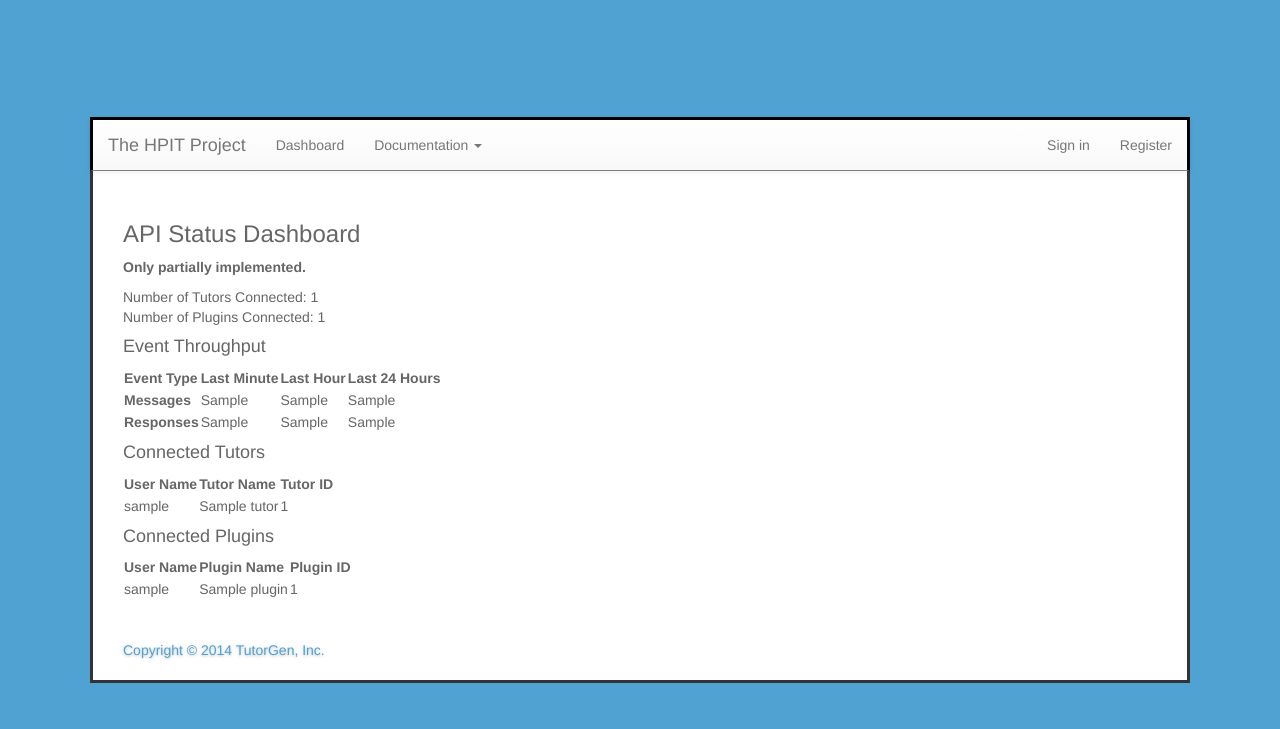
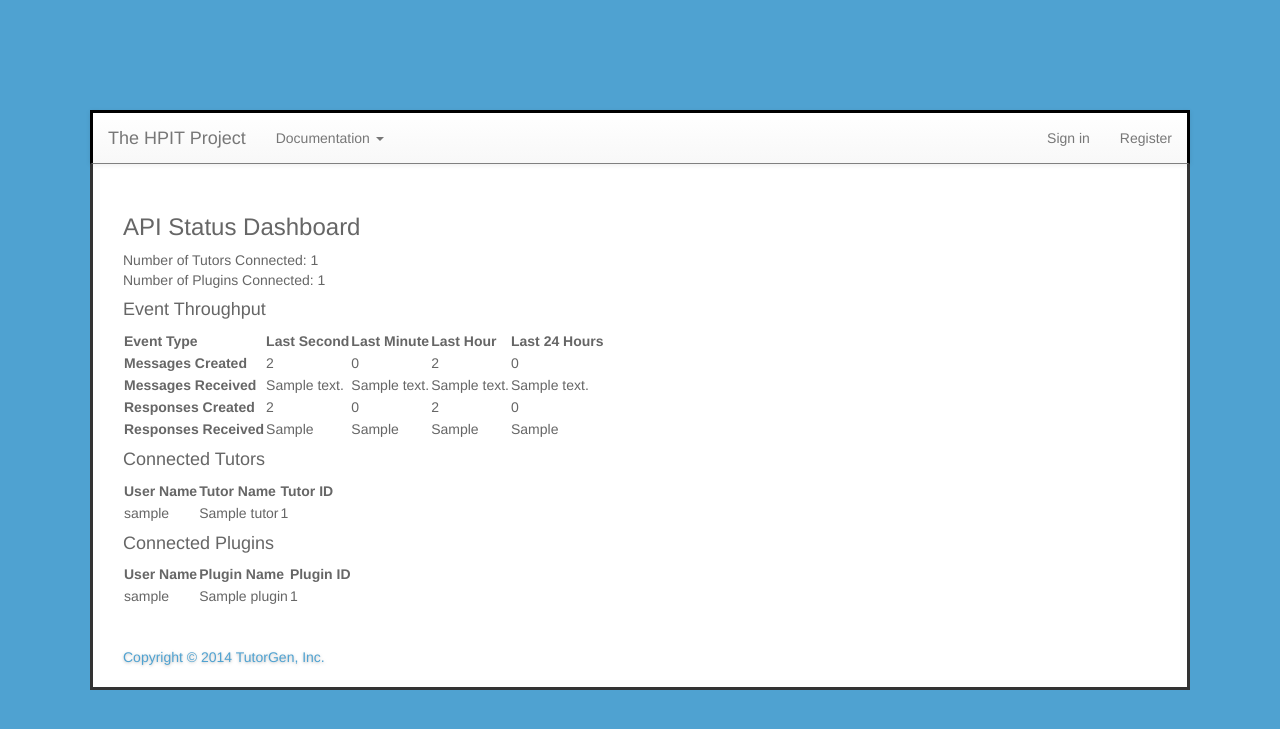
Before and after one commit to tutorgen/hpit_services, a Flask app: template hpit/server/templates/index.html in a window 1280 px wide. Shown: the top 729 px of the page. Run offline with Flask 3, Linux system fonts and the light colour scheme; tables that the repository leaves empty hold one stand-in row (values such as "Sample post"); the template is opened without the code that fills it: values that come from a table or form of the project are taken from there, most other values are stand-ins (such as "Sample title", 1, 10 or a date in 2020); parts of the project's set-up code (start-up, migrations or seed data) failed here and were passed over.

Commit message:
Updated dashboard metrics.

```diff
--- /dev/null
+++ b/hpit/server/templates/_metrics_partial.html
@@ -0,0 +1,73 @@
+Number of Tutors Connected: {{tutor_count}}<br/>
+Number of Plugins Connected: {{plugin_count}}<br/>
+
+<h4>Event Throughput</h4>
+<table>
+    <tr>
+        <td><b>Event Type</b></td>
+        <td><b>Last Second</b></td>
+        <td><b>Last Minute</b></td>
+        <td><b>Last Hour</b></td>
+        <td><b>Last 24 Hours</b></td>
+    </tr>
+    <tr>
+        <td><b>Messages Created</b></td>
+        <td>{{messages_created.0}}</td>
+        <td>{{messages_created.1}}</td>
+        <td>{{messages_created.2}}</td>
+        <td>{{messages_created.3}}</td>
+    </tr>
+    <tr>
+        <td><b>Messages Received</b></td>
+        <td>{{messages_received.0}}</td>
+        <td>{{messages_received.1}}</td>
+        <td>{{messages_received.2}}</td>
+        <td>{{messages_received.3}}</td>
+    </tr>
+    <tr>
+        <td><b>Responses Created</b></td>
+        <td>{{responses_created.0}}</td>
+        <td>{{responses_created.1}}</td>
+        <td>{{responses_created.2}}</td>
+        <td>{{responses_created.3}}</td>
+    </tr>
+    <tr>
+        <td><b>Responses Received</b></td>
+        <td>{{responses_received.0}}</td>
+        <td>{{responses_received.1}}</td>
+        <td>{{responses_received.2}}</td>
+        <td>{{responses_received.3}}</td>
+    </tr>
+</table>
+
+<h4>Connected Tutors</h4>
+<table>
+    <tr>
+        <td><b>User Name</b></td>
+        <td><b>Tutor Name</b></td>
+        <td><b>Tutor ID</b></td>
+    </tr>
+    {% for tutor in tutors %}
+        <tr>
+            <td>{{tutor.user.username}}</td>
+            <td>{{tutor.name}}</td>
+            <td>{{tutor.entity_id}}</td>
+        </tr>
+    {% endfor %}
+</table>
+
+<h4>Connected Plugins</h4>
+<table>
+    <tr>
+        <td><b>User Name</b></td>
+        <td><b>Plugin Name</b></td>
+        <td><b>Plugin ID</b></td>
+    </tr>
+    {% for plugin in plugins %}
+        <tr>
+            <td>{{plugin.user.username}}</td>
+            <td>{{plugin.name}}</td>
+            <td>{{plugin.entity_id}}</td>
+        </tr>
+    {% endfor %}
+</table>
--- a/hpit/server/templates/account_detail.html
+++ b/hpit/server/templates/account_detail.html
@@ -25,7 +25,9 @@
 </div>
 {% endif %}
 
-Dashboard for this user's plugins and tutors.
+<h2>Account Dashboard</h2>
+
+{% include '_metrics_partial.html' %}
 
 <hr>
 <h1>Change your company.</h1>
--- a/hpit/server/templates/base.html
+++ b/hpit/server/templates/base.html
@@ -40,16 +40,15 @@
                   <span class="icon-bar"></span>
                   <span class="icon-bar"></span>
                 </button>
-                <a class="navbar-brand" href="#">The HPIT Project</a>
+                <a class="navbar-brand" href="/">The HPIT Project</a>
               </div>
 
               <!-- Collect the nav links, forms, and other content for toggling -->
               <div class="collapse navbar-collapse" id="bs-example-navbar-collapse-1">
                 <ul class="nav navbar-nav">
 
-                  <li><a href="/">Dashboard</a></li>
-
                   {% if current_user.is_authenticated() %}
+                    <li><a href="/account">Dashboard</a></li>
                     <li><a href="/plugins">Plugins</a></li>
                     <li><a href="/tutors">Tutors</a></li>
                   {% endif %}
@@ -70,18 +69,7 @@
                 <ul class="nav navbar-nav navbar-right">
                   {% if current_user.is_authenticated() %}
                     <li><a>Hello, {{current_user.username}}</a></li>
-                    <li class="dropdown">
-                        <a href="#" class="dropdown-toggle" data-toggle="dropdown">
-                          My Account
-                          <span class="caret"></span>
-                        </a>
-                        <ul class="dropdown-menu" role="menu">
-                          <li><a href="/user/change-password">Change Password</a></li>
-                          <li><a href="/account">Settings</a></li>
-                          <li class="divider"></li>
-                          <li><a href="/user/sign-out">Signout</a></li>
-                        </ul>
-                    </li>
+                    <li><a href="/user/sign-out">Signout</a></li>
                   {% else %}
                     <li><a href="/user/sign-in">Sign in</a></li>
                     <li><a href="/user/register">Register</a></li>
--- a/hpit/server/templates/index.html
+++ b/hpit/server/templates/index.html
@@ -3,63 +3,5 @@
 {% block content %}
     <h3>API Status Dashboard</h3>
 
-    <p><b>Only partially implemented.</b></p>
-
-    Number of Tutors Connected: {{tutor_count}}<br/>
-    Number of Plugins Connected: {{plugin_count}}<br/>
-
-    <h4>Event Throughput</h4>
-    <table>
-        <tr>
-            <td><b>Event Type</b></td>
-            <td><b>Last Minute</b></td>
-            <td><b>Last Hour</b></td>
-            <td><b>Last 24 Hours</b></td>
-        </tr>
-        <tr>
-            <td><b>Messages</b></td>
-            <td>{{events.last_minute.0}}</td>
-            <td>{{events.last_hour.0}}</td>
-            <td>{{events.last_day.0}}</td>
-        </tr>
-
-        <tr>
-            <td><b>Responses</b></td>
-            <td>{{events.last_minute.1}}</td>
-            <td>{{events.last_hour.1}}</td>
-            <td>{{events.last_day.1}}</td>
-        </tr>
-    </table>
-
-    <h4>Connected Tutors</h4>
-    <table>
-        <tr>
-            <td><b>User Name</b></td>
-            <td><b>Tutor Name</b></td>
-            <td><b>Tutor ID</b></td>
-        </tr>
-        {% for tutor in tutors %}
-            <tr>
-                <td>{{tutor.user.username}}</td>
-                <td>{{tutor.name}}</td>
-                <td>{{tutor.entity_id}}</td>
-            </tr>
-        {% endfor %}
-    </table>
-
-    <h4>Connected Plugins</h4>
-    <table>
-        <tr>
-            <td><b>User Name</b></td>
-            <td><b>Plugin Name</b></td>
-            <td><b>Plugin ID</b></td>
-        </tr>
-        {% for plugin in plugins %}
-            <tr>
-                <td>{{plugin.user.username}}</td>
-                <td>{{plugin.name}}</td>
-                <td>{{plugin.entity_id}}</td>
-            </tr>
-        {% endfor %}
-    </table>
+    {% include '_metrics_partial.html' %}
 {% endblock %}
--- a/hpit/server/views/api.py
+++ b/hpit/server/views/api.py
@@ -731,9 +731,6 @@
                 'receiver_entity_id': plugin_entity_id,
 
                 'time_created': datetime.now(),
-                'time_received': datetime.now(),
-                'time_responded': datetime.now(),
-                'time_response_received': datetime.now(),
 
                 'message_name': message_name,
                 'payload': payload
@@ -746,9 +743,6 @@
                 'receiver_entity_id': plugin_entity_id,
 
                 'time_created': datetime.now(),
-                'time_received': datetime.now(),
-                'time_responded': datetime.now(),
-                'time_response_received': datetime.now(),
 
                 'message_name': message_name,
                 'payload': payload
```
Also changed, not shown: hpit/server/views/dashboard.py (+82 -34 lines), 1 other file.
